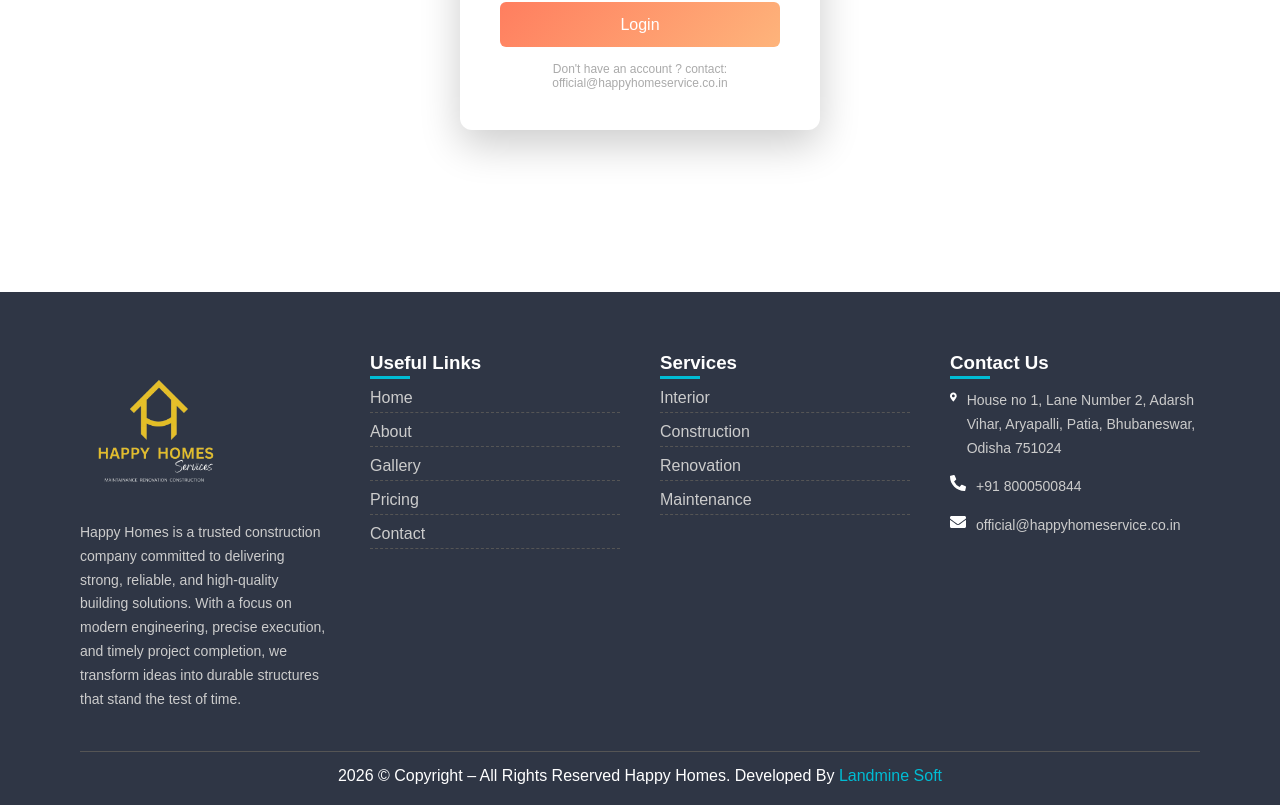
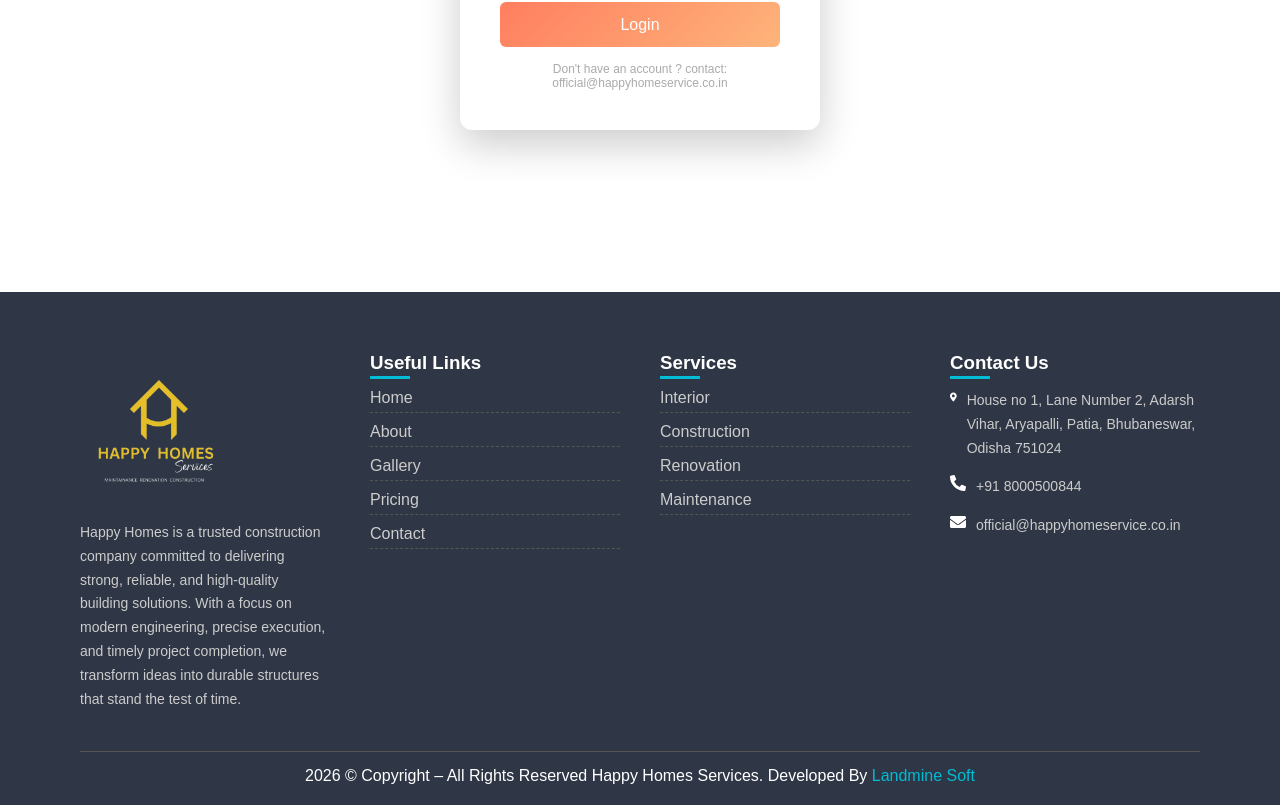
Before and after one commit to Jena-surya/Happy_Homes, a React (Vite) app in the folder Client/: page /login in a window 1280 px wide. Shown: the part 578-1383 px from the top of the page. Built offline with nearby package versions, Linux system fonts and the light colour scheme; no server answers.

Commit message:
Update footer copyright text to include 'Services'

```diff
--- a/Client/src/Components/Footer/Footer.jsx
+++ b/Client/src/Components/Footer/Footer.jsx
@@ -88,7 +88,7 @@ export const Footer = () => {
       {/* BOTTOM */}
       <div className="footer-bottom">
         <p>
-          2026 © Copyright – All Rights Reserved Happy Homes. Developed By{" "}
+          2026 © Copyright – All Rights Reserved Happy Homes Services. Developed By{" "}
           <a
             href="https://www.landminesoft.com"
             target="_blank"
```
